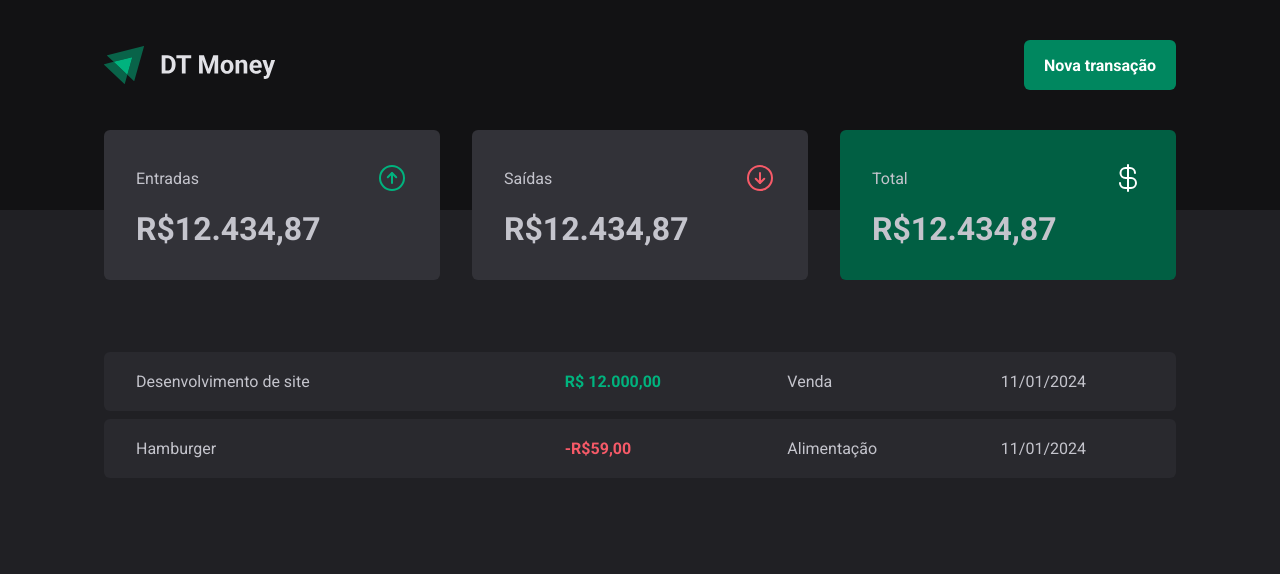
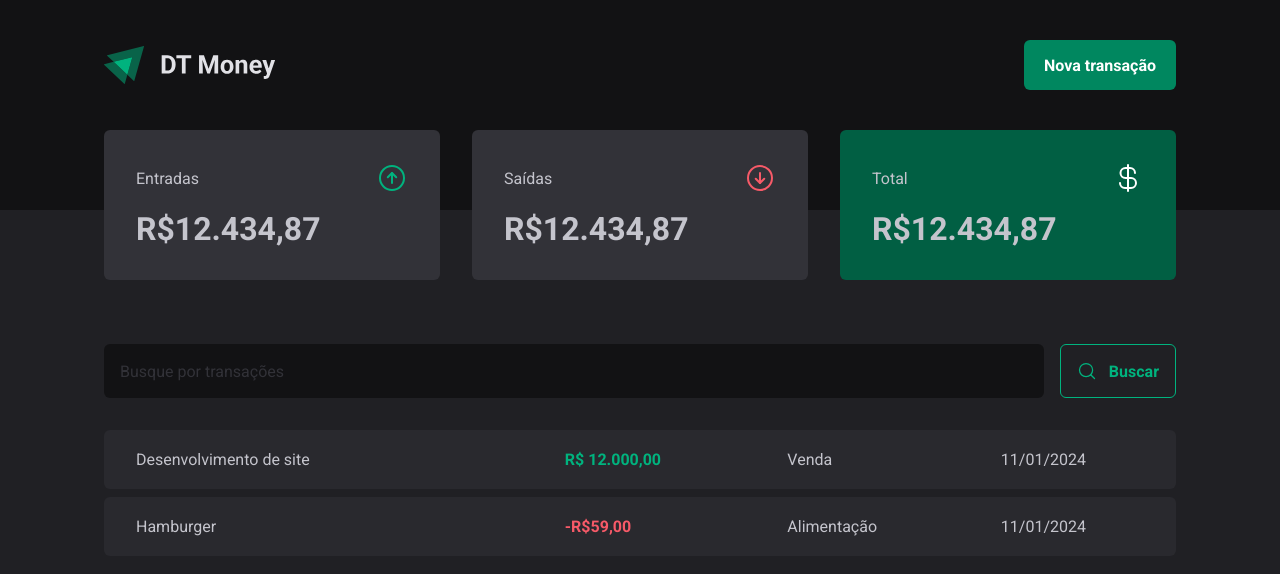
Before and after one commit to melovitor/DT-Money, a React (Vite) app: page / in a window 1280 px wide. Shown: the top 574 px of the page. Built offline with nearby package versions, Linux system fonts and the light colour scheme.

Commit message:
Componente: SearchForm

```diff
--- /dev/null
+++ b/src/pages/Transactions/SearchForm/index.tsx
@@ -0,0 +1,15 @@
+import { MagnifyingGlassIcon, SearchFormContainer } from "./styles";
+
+export function SearchForm(){
+    return(
+        <SearchFormContainer>
+            <input type="text" placeholder="Busque por transações"/>
+            <button type="submit">
+                <MagnifyingGlassIcon size={20}/>
+                <span>
+                    Buscar
+                </span>
+            </button>
+        </SearchFormContainer>
+    )
+}
--- /dev/null
+++ b/src/pages/Transactions/SearchForm/styles.ts
@@ -0,0 +1,53 @@
+import { MagnifyingGlass } from "phosphor-react";
+import styled from "styled-components";
+
+export const SearchFormContainer = styled.form`
+    display: flex;
+    gap: 1rem;
+
+    input{
+        flex: 1;
+        border-radius: 6px;
+        border: 0;
+        background-color: ${props => props.theme['gray-900']};
+        color: ${props => props.theme['gray-300']};
+        padding: 1rem;
+        &::placeholder {
+            color: ${props => props.theme['gray-600']};
+        }
+    }
+
+    button{
+            display: flex;
+            align-items: center;
+            justify-content: center;
+            gap: .75rem;
+
+            border: 0;
+            padding: 1rem;
+            background-color: transparent;
+            border: 1px solid ${props => props.theme['green-300']};
+            color: ${props => props.theme['green-300']};
+            font-weight: bold;
+            border-radius: 6px;
+
+            &:hover{
+                background-color: ${props => props.theme['green-500']};
+                border: 1px solid ${props => props.theme['green-500']};
+                color: ${props => props.theme['white']};
+                transition: .2s;
+            }
+        }
+
+    @media (max-width: 768px) {
+        margin-bottom: -1.5rem;
+
+        span{
+            display: none;
+        }
+    }
+`
+
+export const MagnifyingGlassIcon = styled(MagnifyingGlass)`
+    color: ${props => props.theme['green-300']};
+`
--- a/src/pages/Transactions/index.tsx
+++ b/src/pages/Transactions/index.tsx
@@ -1,5 +1,6 @@
 import { Header } from "../../components/Header";
 import { Summary } from "../../components/Summary";
+import { SearchForm } from "./SearchForm";
 import { CalendarIcon, PriceHighLight, TagIcon, TransactionsContainer, TransactionsTable } from "./styles";
 
 export function Transactions(){
@@ -9,9 +10,9 @@ export function Transactions(){
             <Summary/>
 
             <TransactionsContainer>
+                <SearchForm/>
                 <TransactionsTable>
                     <tbody>
-
                         <tr>
                             <td>Desenvolvimento de site</td>
                             <td><PriceHighLight variant="income">R$ 12.000,00</PriceHighLight></td>
```
